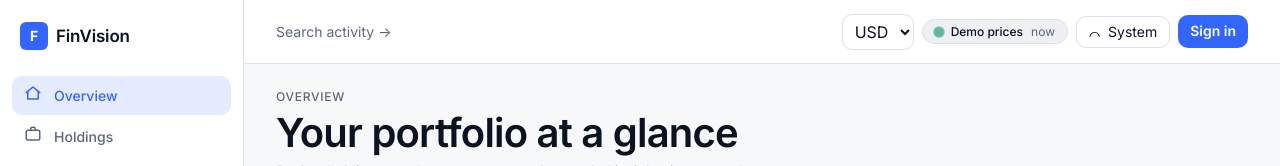
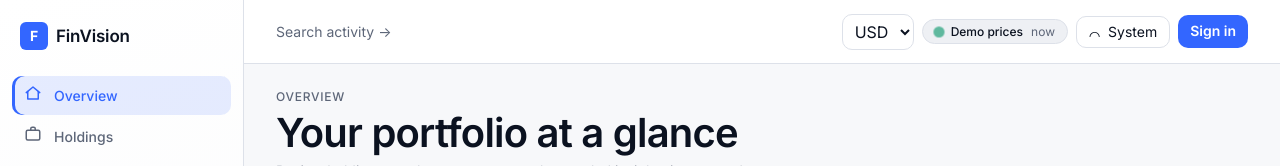
Before and after one commit to FarnazNK/finvision, a React (Vite) app: page / in a window 1280 px wide. Shown: the top 166 px of the page. Built offline with nearby package versions, Linux system fonts and the light colour scheme; no server answers.

Commit message:
feat(ui): refine dashboard hierarchy and premium navigation

```diff
--- a/src/components/layout/Sidebar.tsx
+++ b/src/components/layout/Sidebar.tsx
@@ -63,7 +63,7 @@ const Aside = styled.aside<{ $collapsed: boolean }>`
   width: ${({ theme, $collapsed }) =>
     $collapsed ? '72px' : theme.layout.sidebarWidth};
   flex-shrink: 0;
-  background: ${({ theme }) => theme.color.surface};
+  background: linear-gradient(165deg, ${({ theme }) => theme.color.surface}, ${({ theme }) => theme.color.bg});
   border-right: 1px solid ${({ theme }) => theme.color.border};
   display: none;
   flex-direction: column;
@@ -140,6 +140,7 @@ const linkBase = css`
 const NavItemLink = styled(NavLink)`
   ${linkBase}
   &.active {
+    box-shadow: inset 3px 0 0 ${({ theme }) => theme.color.primary};
     background: color-mix(in srgb, ${({ theme }) => theme.color.primary} 12%, transparent);
     color: ${({ theme }) => theme.color.primary};
   }
```
